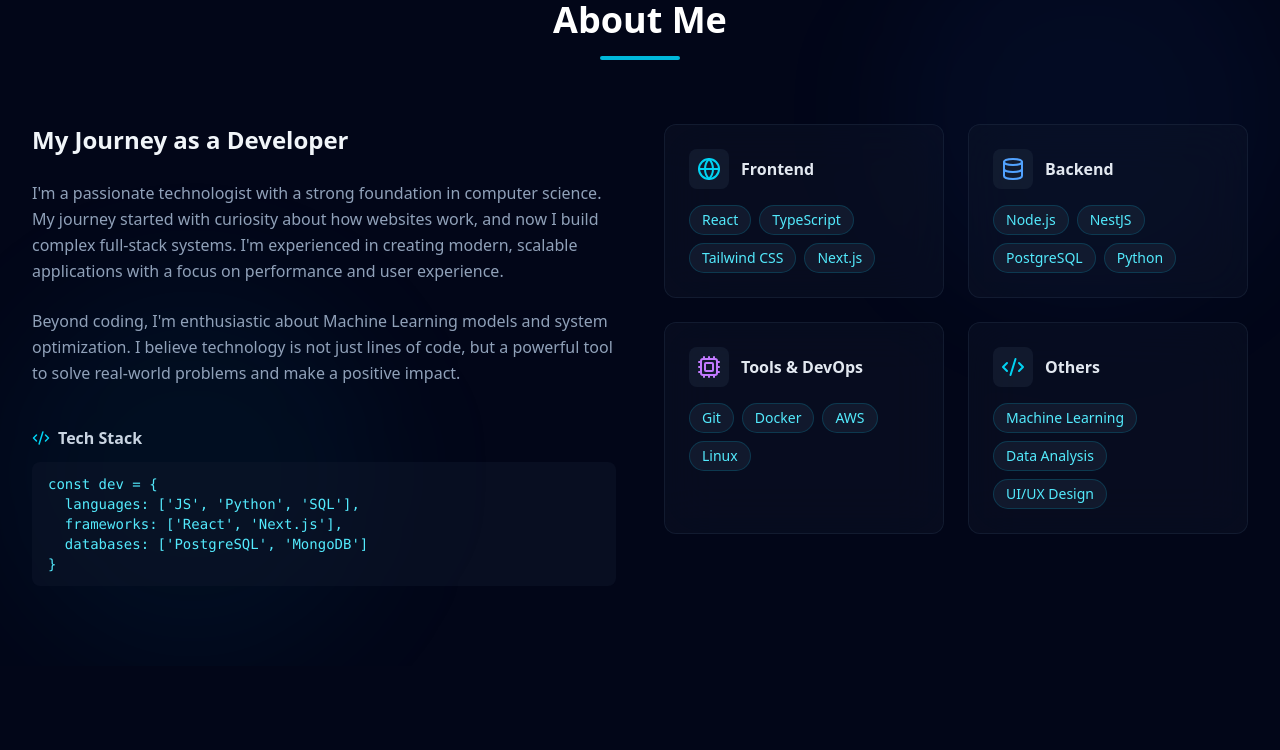
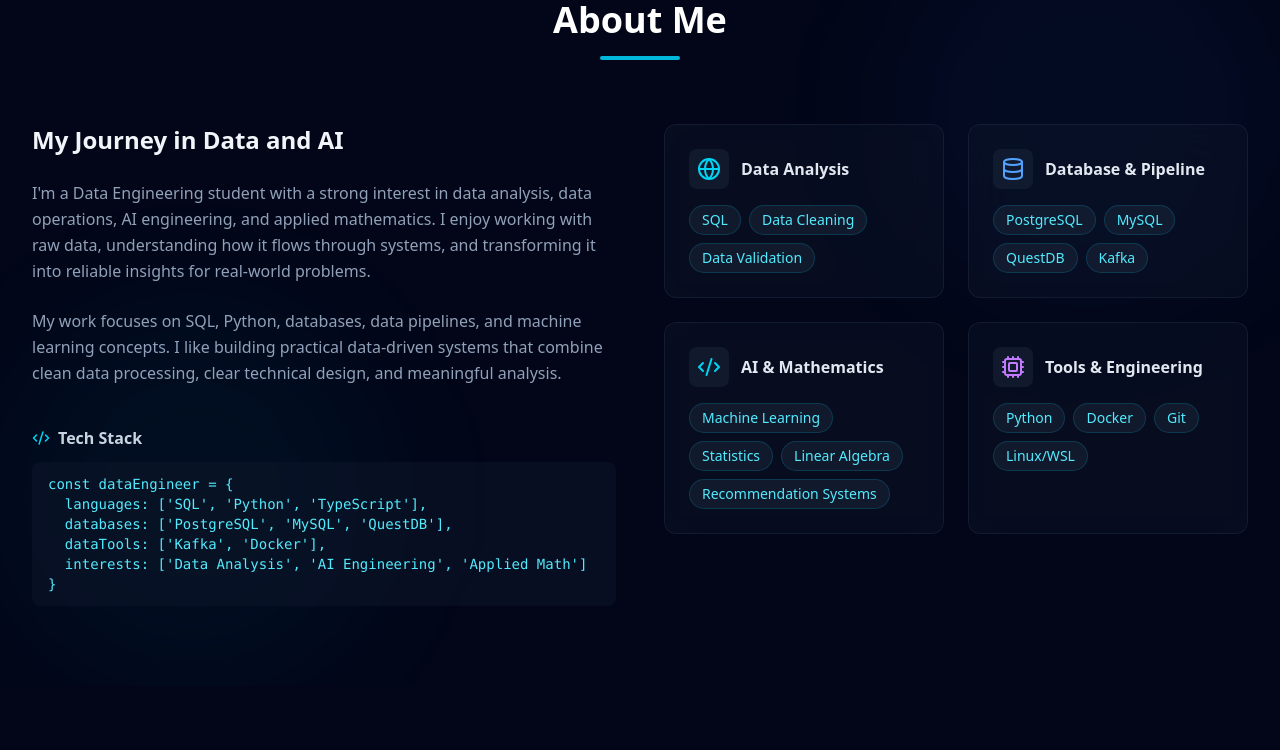
Before and after one commit to iamzaneth/my-portfolio, a React (Vite) app: page / in a window 1280 px wide. Shown: the part 880-1630 px from the top of the page. Built offline with nearby package versions, Linux system fonts and the light colour scheme.

Commit message:
feat: update About and Hero components to reflect data analysis and AI focus

```diff
--- a/src/components/About.tsx
+++ b/src/components/About.tsx
@@ -2,10 +2,26 @@
 
 export default function About() {
   const skills = [
-    { category: "Frontend", items: ["React", "TypeScript", "Tailwind CSS", "Next.js"], icon: <Globe className="text-cyan-400" /> },
-    { category: "Backend", items: ["Node.js", "NestJS", "PostgreSQL", "Python"], icon: <Database className="text-blue-400" /> },
-    { category: "Tools & DevOps", items: ["Git", "Docker", "AWS", "Linux"], icon: <Cpu className="text-purple-400" /> },
-    { category: "Others", items: ["Machine Learning", "Data Analysis", "UI/UX Design"], icon: <Code2 className="text-cyan-400" /> },
+    {
+      category: "Data Analysis",
+      items: ["SQL", "Data Cleaning", "Data Validation"],
+      icon: <Globe className="text-cyan-400" />,
+    },
+    {
+      category: "Database & Pipeline",
+      items: ["PostgreSQL", "MySQL", "QuestDB", "Kafka"],
+      icon: <Database className="text-blue-400" />,
+    },
+    {
+      category: "AI & Mathematics",
+      items: ["Machine Learning", "Statistics", "Linear Algebra", "Recommendation Systems"],
+      icon: <Code2 className="text-cyan-400" />,
+    },
+    {
+      category: "Tools & Engineering",
+      items: ["Python", "Docker", "Git", "Linux/WSL"],
+      icon: <Cpu className="text-purple-400" />,
+    },
   ];
 
   return (
@@ -28,27 +44,39 @@
           {/* Left Column */}
           <div className="space-y-6">
             <h3 className="text-2xl font-bold text-slate-100 flex items-center gap-2">
-              My Journey as a Developer
+              My Journey in Data and AI
             </h3>
+
             <p className="text-slate-400 leading-relaxed text-base">
-              I'm a passionate technologist with a strong foundation in computer science. My journey started with curiosity about how websites work, and now I build complex full-stack systems. I'm experienced in creating modern, scalable applications with a focus on performance and user experience.
+              I'm a Data Engineering student with a strong interest in data analysis,
+              data operations, AI engineering, and applied mathematics. I enjoy working
+              with raw data, understanding how it flows through systems, and transforming
+              it into reliable insights for real-world problems.
             </p>
+
             <p className="text-slate-400 leading-relaxed text-base">
-              Beyond coding, I'm enthusiastic about Machine Learning models and system optimization. I believe technology is not just lines of code, but a powerful tool to solve real-world problems and make a positive impact.
+              My work focuses on SQL, Python, databases, data pipelines, and machine
+              learning concepts. I like building practical data-driven systems that
+              combine clean data processing, clear technical design, and meaningful
+              analysis.
             </p>
+
             <div className="pt-4">
               <div className="text-slate-300 font-semibold mb-3 flex items-center gap-2">
                 <Code2 size={18} className="text-cyan-400" />
                 Tech Stack
               </div>
+
               <div className="code-block text-cyan-300">
-                const dev = {'{'}
+                const dataEngineer = {'{'}
                 <br />
-                &nbsp;&nbsp;languages: ['JS', 'Python', 'SQL'],
+                &nbsp;&nbsp;languages: ['SQL', 'Python', 'TypeScript'],
                 <br />
-                &nbsp;&nbsp;frameworks: ['React', 'Next.js'],
+                &nbsp;&nbsp;databases: ['PostgreSQL', 'MySQL', 'QuestDB'],
                 <br />
-                &nbsp;&nbsp;databases: ['PostgreSQL', 'MongoDB']
+                &nbsp;&nbsp;dataTools: ['Kafka', 'Docker'],
+                <br />
+                &nbsp;&nbsp;interests: ['Data Analysis', 'AI Engineering', 'Applied Math']
                 <br />
                 {'}'}
               </div>
@@ -68,6 +96,7 @@
                   </div>
                   <h4 className="font-bold text-slate-200">{group.category}</h4>
                 </div>
+
                 <div className="flex flex-wrap gap-2">
                   {group.items.map((item) => (
                     <span
--- a/src/components/Hero.tsx
+++ b/src/components/Hero.tsx
@@ -35,14 +35,14 @@
             </h1>
 
             <p className="text-xl md:text-2xl text-slate-200 font-semibold">
-              <span className="text-transparent bg-clip-text bg-linear-to-r from-cyan-400 to-blue-500">Data Scientist</span>
+              <span className="text-transparent bg-clip-text bg-linear-to-r from-cyan-400 to-blue-500">Data Analyst</span>
               <span className="text-slate-500 mx-3">|</span>
               <span className="text-slate-300">AI Engineer</span>
             </p>
 
             {/* Description */}
             <p className="text-slate-400 max-w-lg mx-auto md:mx-0 leading-relaxed text-base">
-              Passionate about building intelligent agents and fine-tuning Large Language Models (LLMs). I turn complex data into actionable insights through Deep Learning and Computer Vision.
+              Data Engineering student passionate about data analysis, AI engineering, and applied mathematics. I transform raw data into reliable insights and build practical data-driven systems for real-world problems.
             </p>
 
             {/* Buttons */}
```
Also changed, not shown: 1 other file (tests, documents, lock files or other folders).
